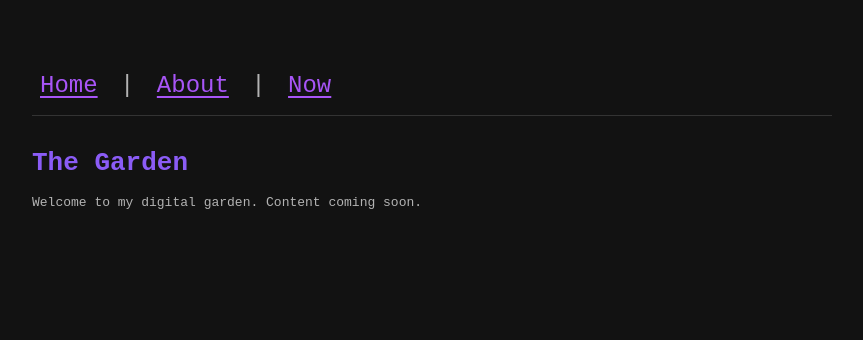
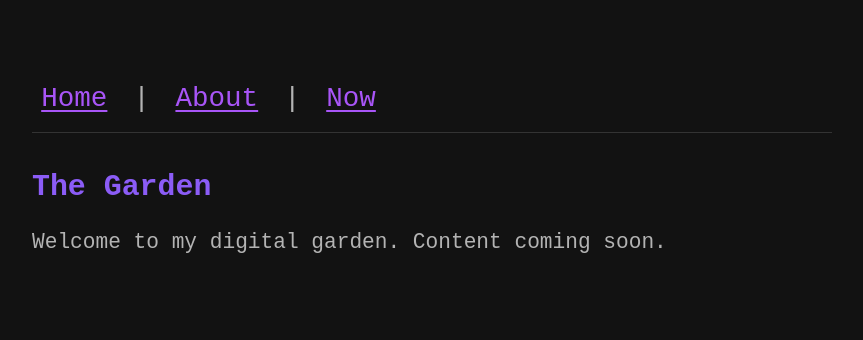
Before and after one commit to nstitely/personal-website, a Gatsby site in the folder garden/: page / in a window 1280 px wide. Shown: the whole page, without its empty margins (208-1071 px from the left). Built offline with nearby package versions, Linux system fonts and the light colour scheme; Gatsby itself is replaced by a stand-in of ours.

Commit message:
Update now page

```diff
--- a/garden/src/styles/global.css
+++ b/garden/src/styles/global.css
@@ -27,3 +27,12 @@ nav a {
   text-decoration-thickness: 2px;
   text-underline-offset: 4px;
 }
+
+html { font-size: 115%;}
+
+p, li {
+  font-size: 1.15rem;
+  line-height: 1.7;
+}
+
+li { margin-bottom: 0.5rem;}
```
